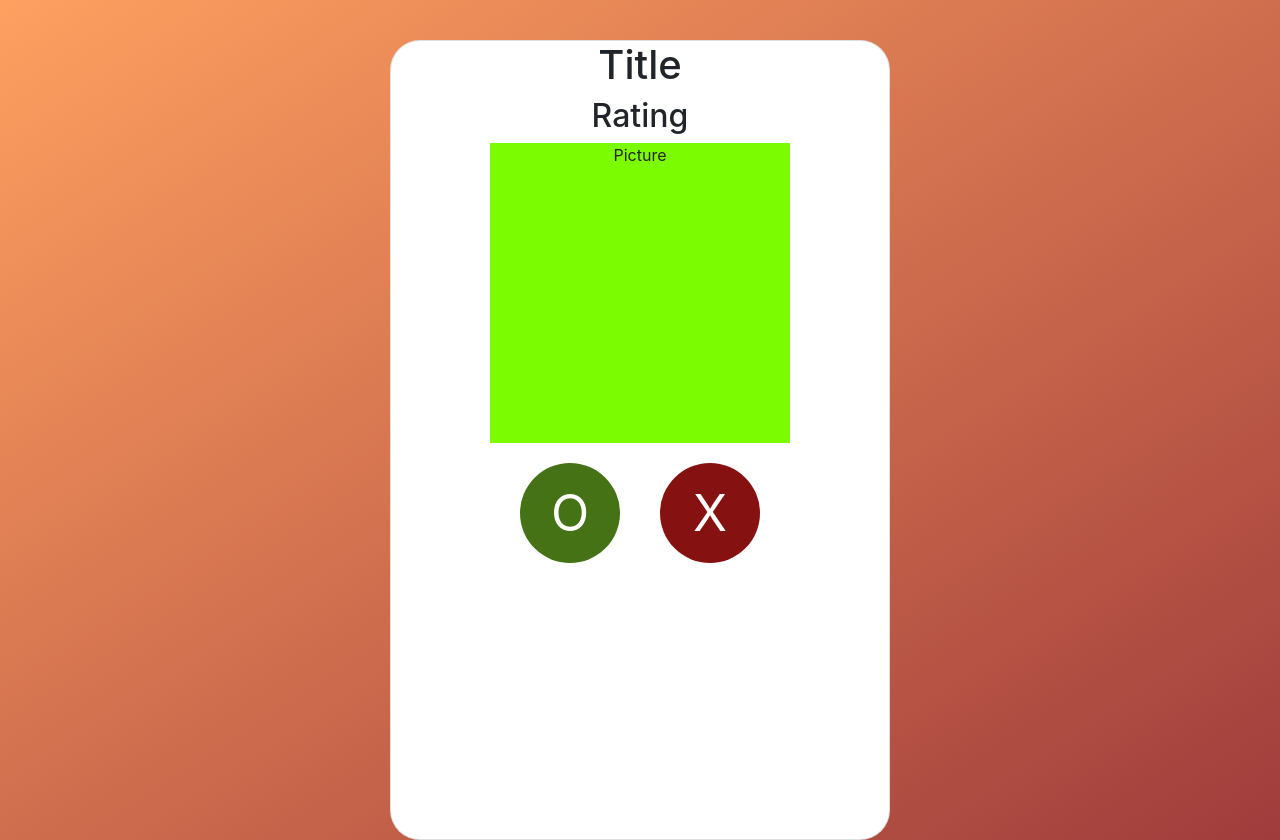
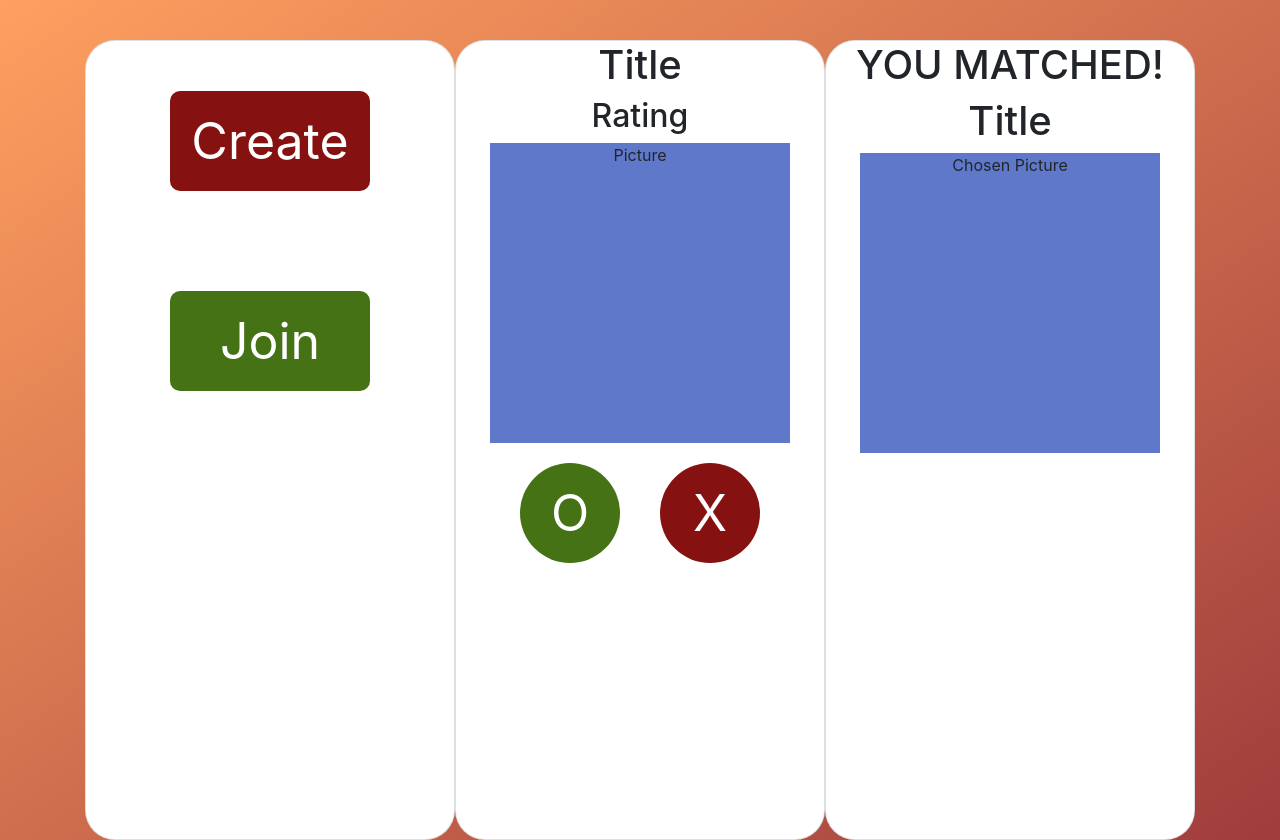
Before and after one commit to DMarcusYoung/pokedex, a React (Create React App) app in the folder client/: page /swipe/1 in a window 1280 px wide. Built offline with nearby package versions, Linux system fonts and the light colour scheme.

Commit message:
Added starter layout for all cards

```diff
--- a/client/public/css/style.css
+++ b/client/public/css/style.css
@@ -25,11 +25,11 @@ body {
 .picture {
   height: 300px;
   width: 300px;
-  background-color: lawngreen;
+  background-color: rgb(95, 120, 202);
   margin: auto;
 }
 
-.yesButton {
+.yesBtn {
   height: 100px;
   width: 100px;
   border-radius: 50px;
@@ -40,7 +40,7 @@ body {
   margin: 20px;
 }
 
-.noButton {
+.noBtn {
   height: 100px;
   width: 100px;
   border-radius: 50px;
@@ -50,3 +50,25 @@ body {
   border: 0;
   margin: 20px;
 }
+
+.createBtn {
+  height: 100px;
+  width: 200px;
+  border-radius: 10px;
+  background-color: rgb(134, 17, 17);
+  color: white;
+  font-size: 50px;
+  border: 0;
+  margin: 50px;
+}
+
+.joinBtn {
+  height: 100px;
+  width: 200px;
+  border-radius: 10px;
+  background-color: rgb(68, 114, 21);
+  color: white;
+  font-size: 50px;
+  border: 0;
+  margin: 50px;
+}
--- a/client/src/App.js
+++ b/client/src/App.js
@@ -1,9 +1,13 @@
 import React from 'react';
+import Swipe from './components/Swipe';
+import Lobby from './components/Lobby';
 import Match from './components/Match';
 
 const App = props => (
 
   <div className="container">
+    <Lobby />
+    <Swipe />
     <Match />
   </div>
 
--- a/client/src/components/Lobby/Create/index.js
+++ b/client/src/components/Lobby/Create/index.js
@@ -0,0 +1,12 @@
+import React from 'react';
+
+const Create = props => {
+  return (
+
+    <div>
+      <button className="createBtn">Create</button>
+    </div>
+  )
+};
+
+export default Create;
--- a/client/src/components/Lobby/Join/index.js
+++ b/client/src/components/Lobby/Join/index.js
@@ -0,0 +1,12 @@
+import React from 'react';
+
+const Join = props => {
+  return (
+
+    <div>
+      <button className="joinBtn">Join</button>
+    </div>
+  )
+};
+
+export default Join;
--- /dev/null
+++ b/client/src/components/Lobby/index.js
@@ -0,0 +1,16 @@
+import React from 'react';
+import Create from './Create';
+import Join from './Join';
+
+const Lobby = props => {
+  return (
+
+      <div className="card">
+        <Create />
+        <Join />
+
+      </div>
+  )
+};
+
+export default Lobby;
--- /dev/null
+++ b/client/src/components/Match/Chosen/index.js
@@ -0,0 +1,13 @@
+import React from 'react';
+
+const Chosen = props => {
+  return (
+
+    <div>
+      <h1>Title</h1>
+      <div className="picture">Chosen Picture</div>
+    </div>
+  )
+};
+
+export default Chosen;
--- a/client/src/components/Match/index.js
+++ b/client/src/components/Match/index.js
@@ -1,15 +1,14 @@
 import React from 'react';
-import Restaurant from './Restaurant';
-import Decide from './Decide';
+import Chosen from './Chosen';
+
 
 const Match = props => {
   return (
 
-      <div className="card">
-        <Restaurant />
-        <Decide />
-
-      </div>
+    <div className="card">
+      <h1>YOU MATCHED!</h1>
+<Chosen />
+    </div>
   )
 };
 
--- a/client/src/components/Match/Decide/index.js
+++ b/client/src/components/Swipe/Decide/index.js
@@ -4,8 +4,8 @@ const Decide = props => {
   return (
 
       <div>
-<button className="yesButton">O</button>
-<button className="noButton">X</button>
+<button className="yesBtn">O</button>
+<button className="noBtn">X</button>
       </div>
   )
 };
--- a/client/src/components/Swipe/index.js
+++ b/client/src/components/Swipe/index.js
@@ -0,0 +1,16 @@
+import React from 'react';
+import Restaurant from './Restaurant';
+import Decide from './Decide';
+
+const Swipe = props => {
+  return (
+
+      <div className="card">
+        <Restaurant />
+        <Decide />
+
+      </div>
+  )
+};
+
+export default Swipe;
```
Also changed, not shown: client/src/components/Swipe/Restaurant/index.js (renamed from client/src/components/Match/Restaurant/index.js).
